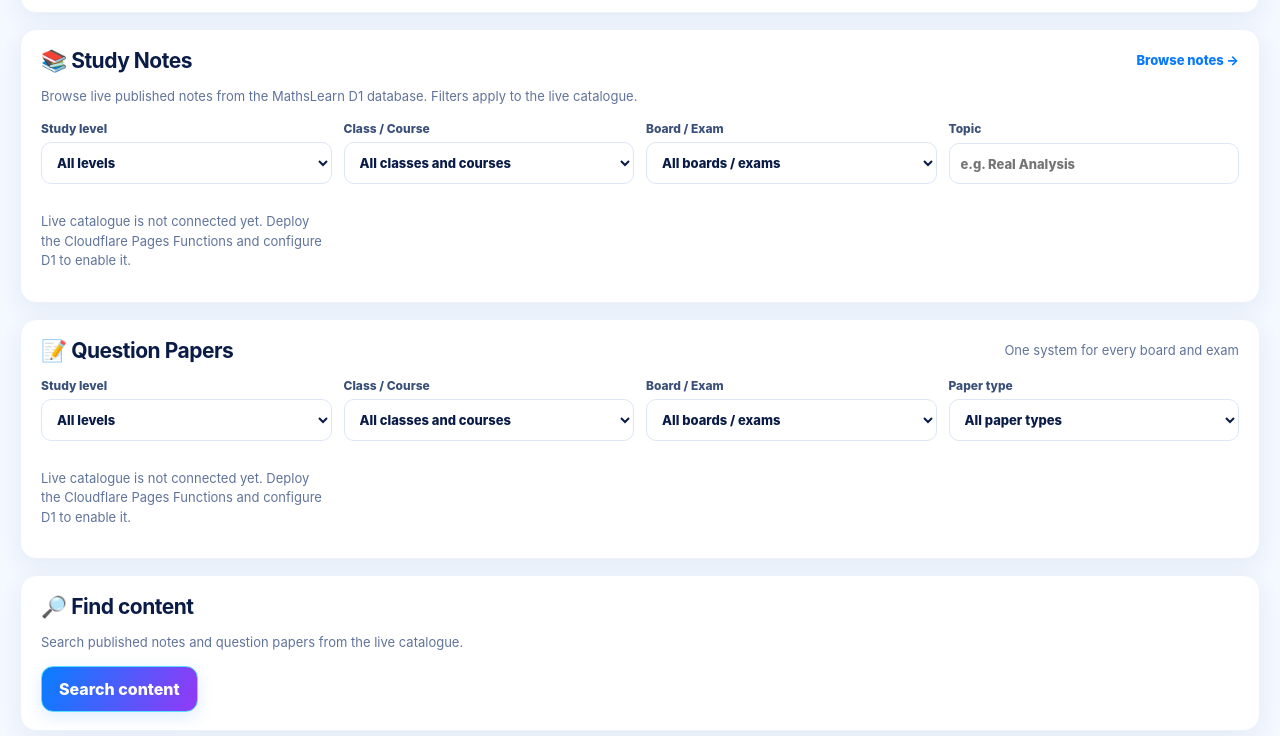
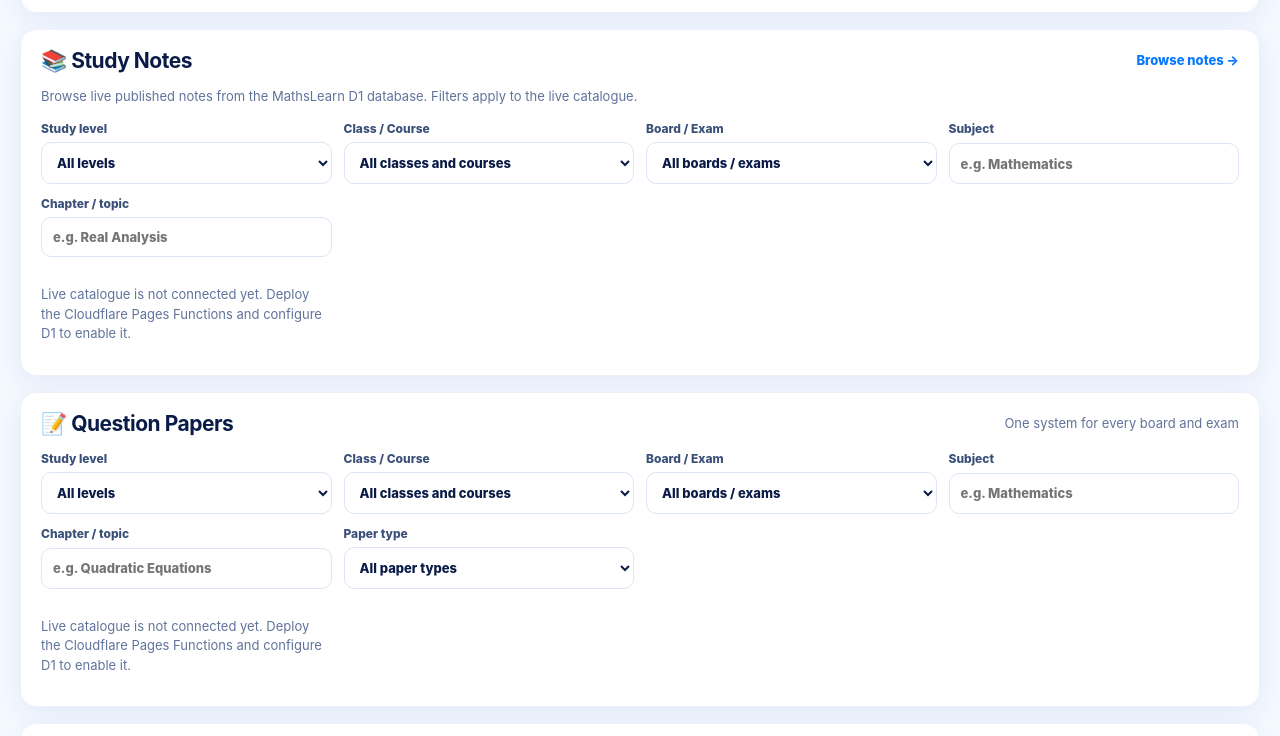
Before and after one commit to Lavsing1/mathslearn-platform, a website: page index.html in a window 1280 px wide. Shown: the part 629-1365 px from the top of the page. Drawn offline with nearby package versions, Linux system fonts and the light colour scheme; no server answers.

Commit message:
Add subject and chapter filters to student catalogue

```diff
--- a/index.html
+++ b/index.html
@@ -45,7 +45,7 @@
   <label>Study level<select id="noteLevel"><option value="">All levels</option><option>School Mathematics</option><option>Higher Secondary</option><option>Undergraduate</option><option>Entrance Preparation</option></select></label>
   <label>Class / Course<select id="noteCourse"><option value="">All classes and courses</option><option>Class 9</option><option>Class 10</option><option>Class 11</option><option>Class 12</option><option>B.Sc Mathematics</option><option>IIT JAM</option><option>ISI</option><option>TIFR CAM</option></select></label>
   <label>Board / Exam<select id="noteBoard"><option value="">All boards / exams</option><option>Bihar Board</option><option>CBSE</option><option>Other</option><option>IIT JAM</option><option>ISI</option><option>TIFR CAM</option></select></label>
-  <label>Topic<input id="noteTopic" placeholder="e.g. Real Analysis"></label>
+  <label>Subject<input id="noteSubject" placeholder="e.g. Mathematics"></label><label>Chapter / topic<input id="noteTopic" placeholder="e.g. Real Analysis"></label>
  </div>
  <div id="notesList" class="content-grid"><article class="content-card"><span class="pill">Example layout</span><div class="formula">lim sin x / x</div><strong>Limits and Continuity</strong><p class="muted">Sample card for layout preview. Replace with verified notes before launch.</p></article></div>
 </section>
@@ -55,7 +55,7 @@
   <label>Study level<select id="paperLevel"><option value="">All levels</option><option>School Mathematics</option><option>Higher Secondary</option><option>Undergraduate</option><option>Entrance Preparation</option></select></label>
   <label>Class / Course<select id="paperCourse"><option value="">All classes and courses</option><option>Class 9</option><option>Class 10</option><option>Class 11</option><option>Class 12</option><option>B.Sc Mathematics</option><option>IIT JAM</option><option>ISI</option><option>TIFR CAM</option></select></label>
   <label>Board / Exam<select id="paperBoard"><option value="">All boards / exams</option><option>Bihar Board</option><option>CBSE</option><option>IIT JAM</option><option>ISI</option><option>TIFR CAM</option><option>Other</option></select></label>
-  <label>Paper type<select id="paperType"><option value="">All paper types</option><option>Sample Paper</option><option>Previous Year Paper</option><option>Practice Set</option><option>Solved Paper</option></select></label>
+  <label>Subject<input id="paperSubject" placeholder="e.g. Mathematics"></label><label>Chapter / topic<input id="paperTopic" placeholder="e.g. Quadratic Equations"></label><label>Paper type<select id="paperType"><option value="">All paper types</option><option>Sample Paper</option><option>Previous Year Paper</option><option>Practice Set</option><option>Solved Paper</option></select></label>
  </div>
  <div id="papersList" class="content-grid"><article class="content-card"><span class="pill orange">Example layout</span><div class="formula">x = (−b ± √D) / 2a</div><strong>Quadratic Equations — Practice Paper</strong><p class="muted">Sample card for layout preview. Replace with verified papers before launch.</p></article></div>
 </section>
```
